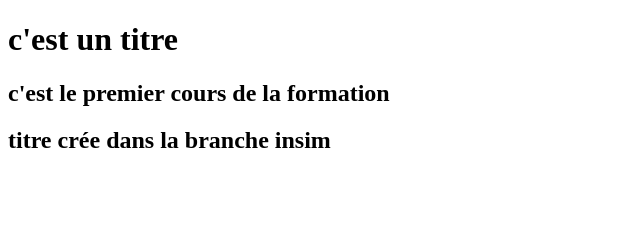
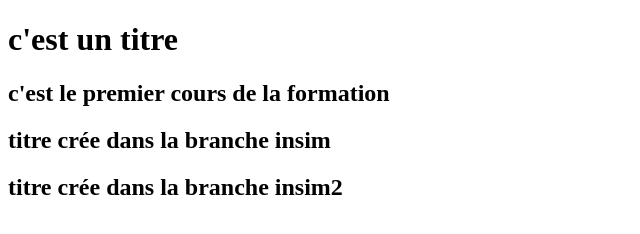
Before and after one commit to ramzylekhlifi/formationgit, a plain HTML site: page index.html in a window 1280 px wide. Shown: the whole page, without its empty margins (0-640 px from the left). Drawn offline with Linux system fonts and the light colour scheme.

Commit message:
titre h2 branche insim

```diff
--- a/index.html
+++ b/index.html
@@ -9,6 +9,7 @@
 <h1> c'est un titre</h1>
 <h2>c'est le premier cours de la formation</h2>
 <h2> titre crée dans la branche insim</h2>
+<h2> titre crée dans la branche insim2</h2>
 
 </body>
 </html>
```
